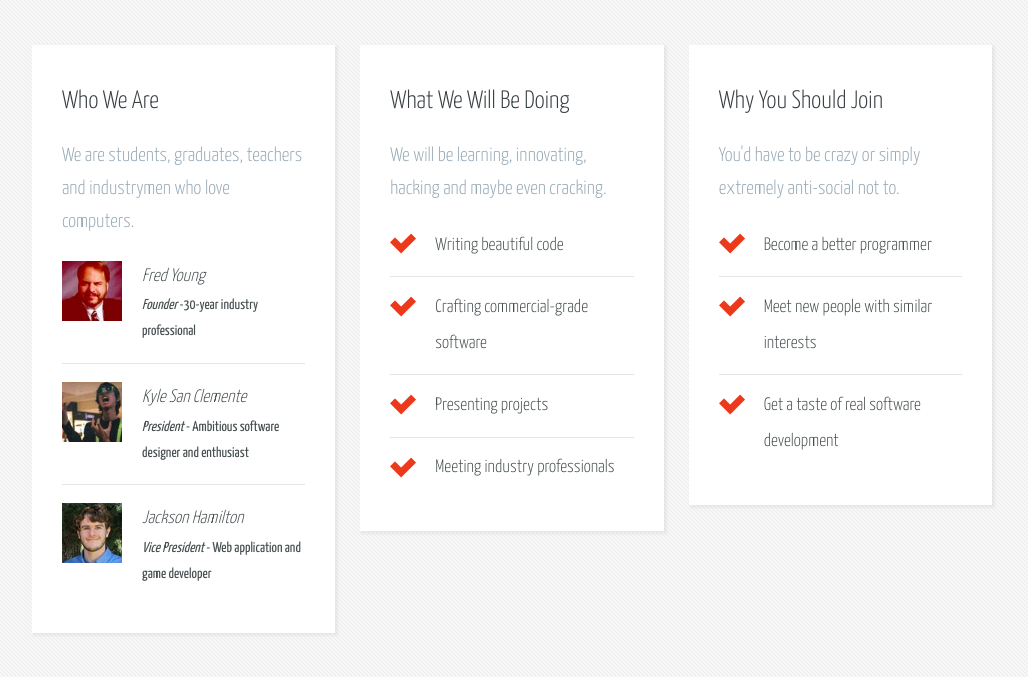
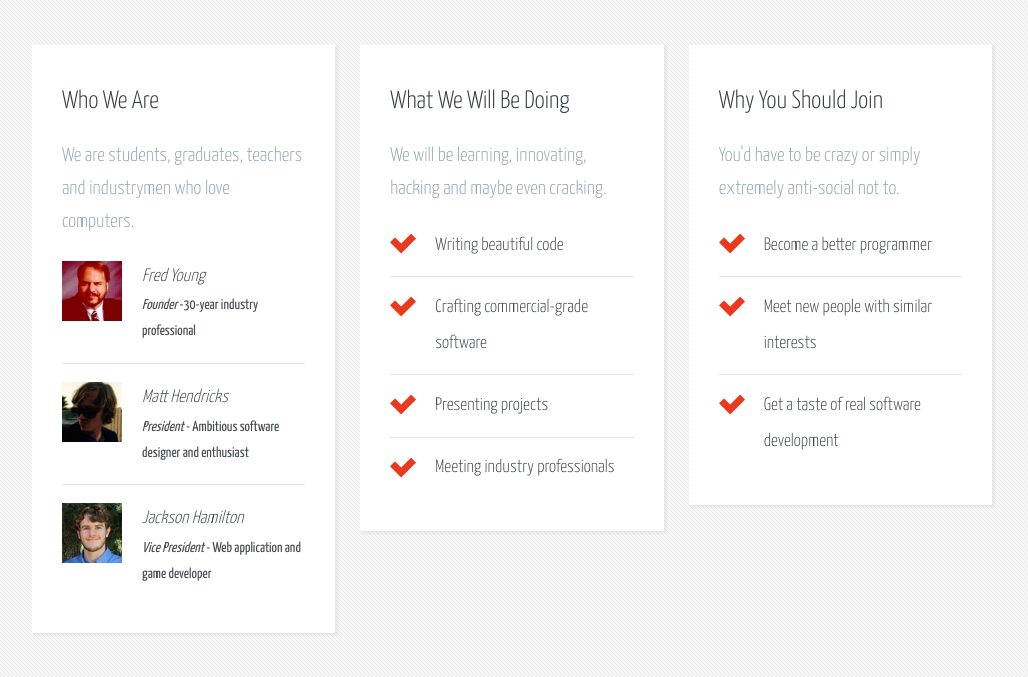
Before and after one commit to codetech/codetechcomputerclub, a CakePHP app: template app/View/Pages/home.ctp in a window 1280 px wide. Shown: the part 398-1075 px from the top of the page, without its empty margins (128-1156 px from the left). Run offline with PHP 8.4 and a stand-in for CakePHP, Linux system fonts and the light colour scheme; the template is opened without the code that fills it, so the values that code supplies are empty; some libraries are stand-ins or nearby versions.

Commit message:
Make Matt president.

```diff
--- a/app/View/Pages/home.ctp
+++ b/app/View/Pages/home.ctp
@@ -50,8 +50,8 @@
 					<span><em>Founder</em> -30-year industry professional</span>
 				</li>
 				<li>
-					<img src="/img/kyle-thub.jpg" alt="Kyle San Clemente Thumbnail" />
-					<p>Kyle San Clemente</p>
+					<img src="/img/matt-thub.jpg" alt="Matt Hendricks Thumbnail" />
+					<p>Matt Hendricks</p>
 					<span><em>President</em> - Ambitious software designer and enthusiast</span>
 				</li>
 				<li>
```
Also changed, not shown: app/webroot/img/matt-thub.jpg (added).
